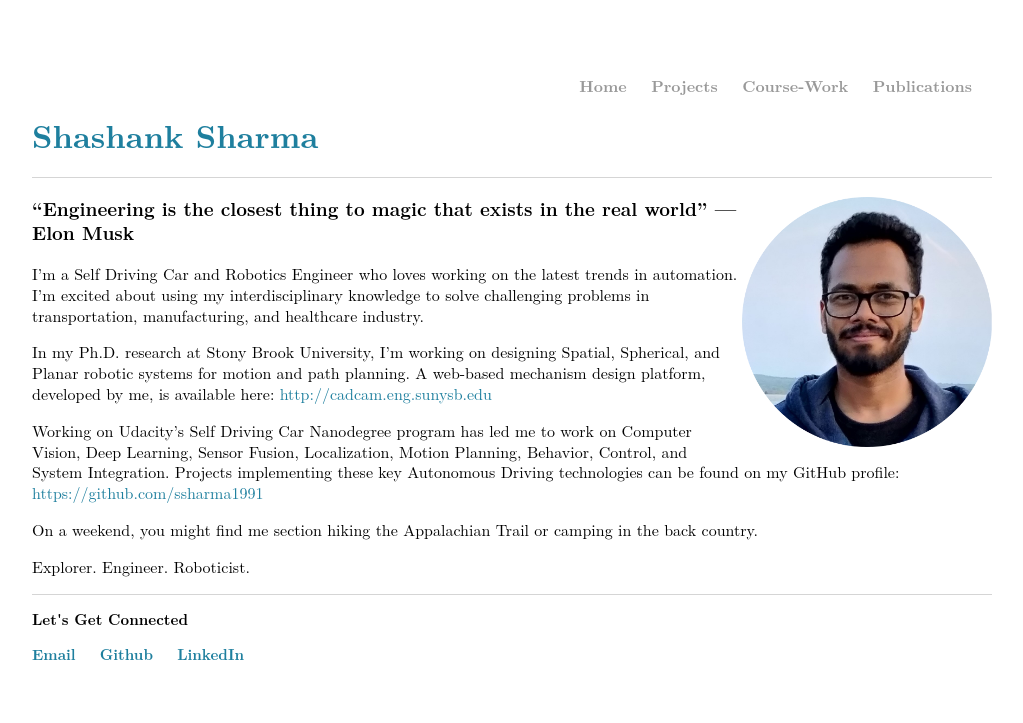
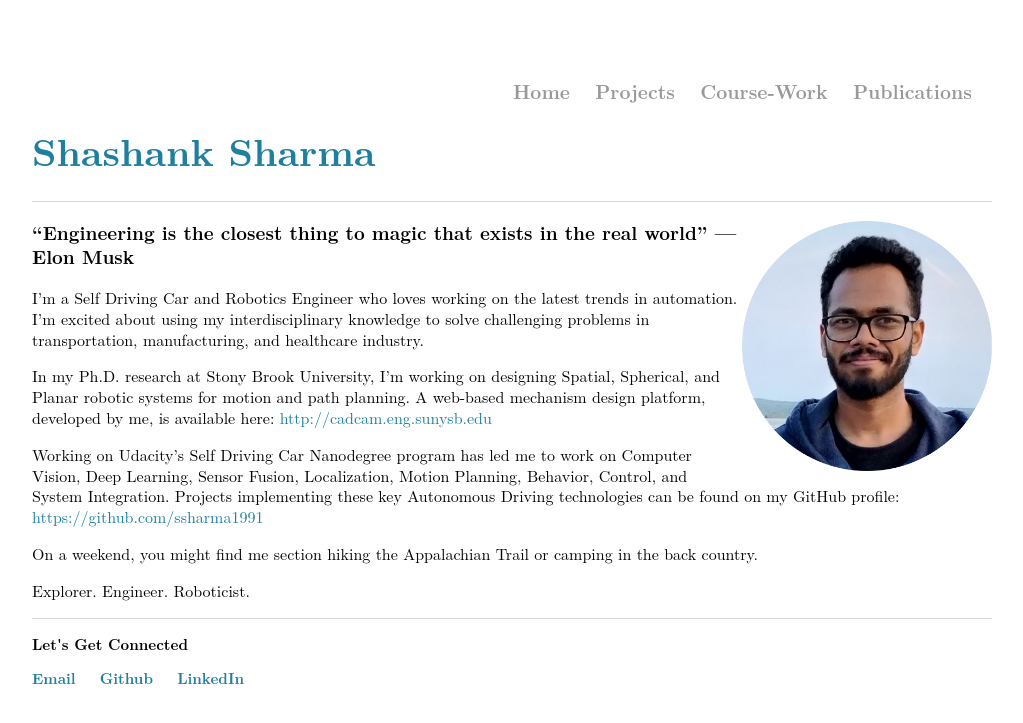
Before and after one commit to ssharma1991/ssharma1991.github.io, a Jekyll site: the page built from index.md, in a window 1280 px wide. Shown: the top 723 px of the page, without its empty margins (128-1151 px from the left). Built offline with Jekyll 4.4.1, drawn with Linux system fonts in a browser that asks for light colours.

Commit message:
feat: nav bar font size increased

```diff
--- a/_layouts/default.html
+++ b/_layouts/default.html
@@ -8,7 +8,7 @@
     </head>
     <body>
       <script src="https://cdnjs.cloudflare.com/ajax/libs/mathjax/2.7.0/MathJax.js?config=TeX-AMS-MML_HTMLorMML" type="text/javascript"></script>
-      <div class="header-bar">
+      <header style="display: grid; border-bottom: 1px solid #d5d5d5;font-size: 1.2em;">
       <nav>
           <ul style="float:right;">
               <li><a href="/">Home</a></li>
@@ -21,13 +21,13 @@
           </ul>
       </nav>
       <h1 class="page-title">{{ page.title }}</h1>
-      </div>
+    </header>
       <div class="container">
 
       {{ content }}
 
       </div><!-- /.container -->
-      <footer style="border-top: 1px solid #d5d5d5">
+      <footer style="border-top: 1px solid #d5d5d5; font-size: .8em;">
               <h3>Let's Get Connected<h3>
           <ul>
               <li><a href="mailto:shashank.sharma@stonybrook.edu">Email</a></li>
--- a/css/main.css
+++ b/css/main.css
@@ -7,13 +7,13 @@ html *
    font-family:'Latin Modern Roman', 'Arial', 'Sans-Serif';
    line-height: 1.3em;
 }
-nav ul, footer ul {
+header ul, footer ul {
     font-family:'Helvetica', 'Arial', 'Sans-Serif';
     padding: 0px;
     list-style: none;
     font-weight: bold;
 }
-nav ul li, footer ul li {
+header ul li, footer ul li {
     display: inline;
     margin-right: 20px;
 }
@@ -21,17 +21,14 @@ a{
     text-decoration: none;
     color: #1e7f9e;
 }
-.header-bar a {
+header a {
     text-decoration: none;
     color: #999;
 }
 a:hover {
     text-decoration: underline;
 }
-.header-bar{
-display: grid;
-border-bottom: 1px solid #d5d5d5;
-}
+
 .page-title{
 float:left;
 color: #1e7f9e;
@@ -53,10 +50,6 @@ p{
     color: #333;
 }
 */
-footer {
-    border-top: 1px solid #d5d5d5;
-    font-size: .8em;
-}
 
 ul.posts {
     margin: 20px auto 40px;
```
